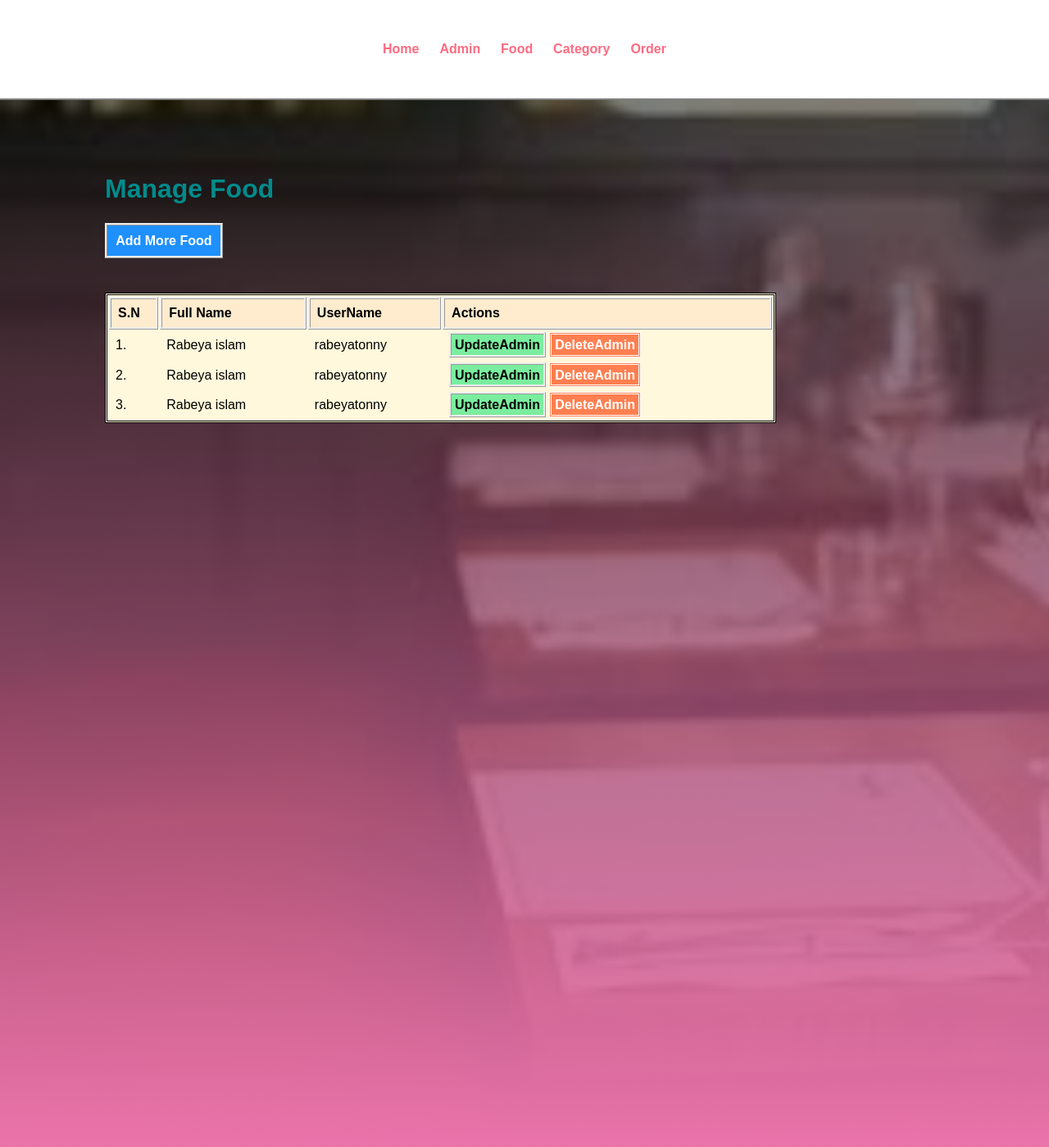
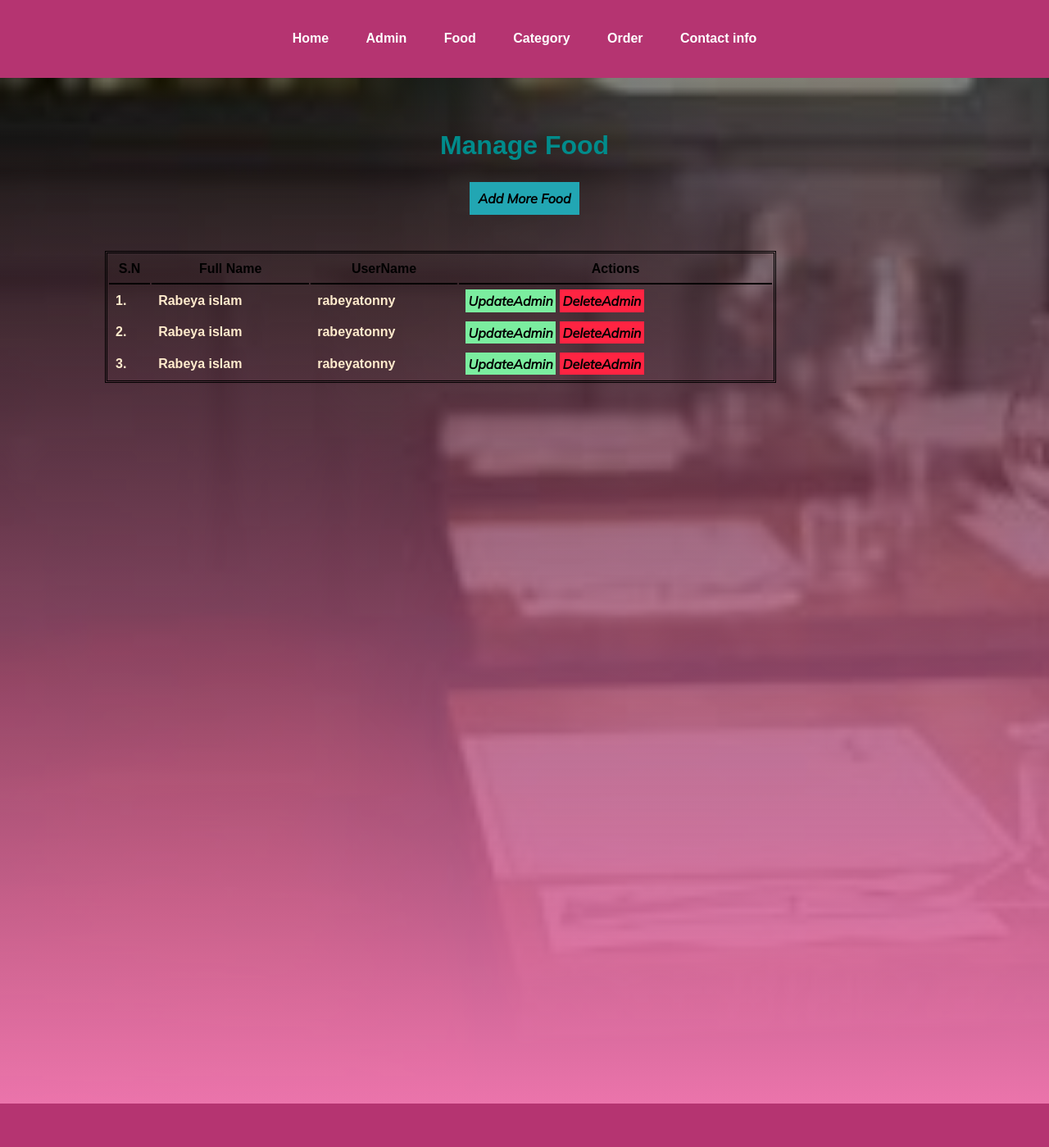
Before and after one commit to RabeyaIslam99/final_year_project, a PHP site: page /food_order/admin/manage_food.php in a window 1280 px wide. Shown: the whole page at 82% size. After the commit the page ends 1346 px from the top, so only its background shows below. Run offline with PHP 8.4, Linux system fonts and the light colour scheme.

Commit message:
some design updated

```diff
--- a/admin/index.php
+++ b/admin/index.php
@@ -39,4 +39,4 @@
 
 
 
- <?php include('partials/footer.php');?>
+ <?php //include('partials/footer.php');?>
--- a/admin/manage_admin.php
+++ b/admin/manage_admin.php
@@ -38,7 +38,7 @@
         </br></br>
       <!--Button to add Admin-->
 
-         <a href="add_admin.php" class="btn-primary"> Add more admin</a>
+         <a href="add_admin.php" id="add_more" class="btn-primary"> Add more admin</a>
       </br> </br> </br> </br>
 
 
--- a/admin/manage_category.php
+++ b/admin/manage_category.php
@@ -8,7 +8,7 @@
      </br> </br>
     <!--Button to add Admin-->
 
-    <a href="#" class="btn-primary"> Add more Category </a>
+    <a href="#" id="add_more" class="btn-primary"> Add more Category </a>
 </br> </br> </br> </br>
        <table class="tbl-full">
        <tr>
--- a/admin/manage_food.php
+++ b/admin/manage_food.php
@@ -7,7 +7,7 @@
      </br> </br>
     <!--Button to add Admin-->
 
-    <a href="#" class="btn-primary"> Add More Food </a>
+    <a href="#" id="add_more" class="btn-primary"> Add More Food </a>
 </br> </br> </br> </br>
        <table class="tbl-full">
        <tr>
--- a/admin/manage_order.php
+++ b/admin/manage_order.php
@@ -7,7 +7,7 @@
      </br> </br>
     <!--Button to add Admin-->
 
-    <a href="#" class="btn-primary"> Add More Order</a>
+    <a href="#" id="add_more" class="btn-primary"> Add More Order</a>
 </br> </br> </br> </br>
        <table class="tbl-full">
        <tr>
--- a/admin/partials/menu.php
+++ b/admin/partials/menu.php
@@ -5,6 +5,9 @@
 <html>
 <head>
 <title> Food Order website - Home page </title></head>
+<link rel="preconnect" href="https://fonts.googleapis.com">
+<link rel="preconnect" href="https://fonts.gstatic.com" crossorigin>
+<link href="https://fonts.googleapis.com/css2?family=Mulish:ital@1&display=swap" rel="stylesheet">
   <link rel="stylesheet" href="../css/admin.css">
 <body>
      <!--Menu section starts -->
@@ -15,7 +18,10 @@
          <li><a href="manage_admin.php">Admin</a></li>
          <li><a href="manage_food.php">Food</a></li>
          <li><a href="manage_category.php">Category</a></li>
+
          <li><a href="manage_order.php">Order</a></li>
+         <li><a href="">Contact info</a></li>
+
 
        </ul>
 
--- a/admin/update_password.php
+++ b/admin/update_password.php
@@ -45,7 +45,7 @@
 
                <td colspan="2">
                  <input type="hidden" name="id" value="<?php echo $id;?>">
-                 <input type="submit" name="submit" value="Change password" class="btn-secondary">
+                 <input type="submit" name="submit" value="Change password" class="btn-primary">
                </td>
 
            </tr>
@@ -116,4 +116,4 @@
 ?>
 
 
-<?php include('partials/footer.php');?>
+<?php //include('partials/footer.php');?>
--- a/css/admin.css
+++ b/css/admin.css
@@ -11,10 +11,12 @@
 }
 .wrapper{
 
-    padding:  4% ;
+    padding:  3% ;
     width: 80%;
     margin: 0 auto;
     color: darkcyan;
+    text-align: center;
+
 
 }
 
@@ -33,7 +35,7 @@
 .tbl-full{
     width: 80%;
     border: double;
-    background-color: cornsilk;
+
     margin: 0%;
 
 }
@@ -45,32 +47,46 @@
 }
 
 table tr th{
-    border-bottom: 1px solid black;
+    border-bottom: 2px  double black;
     padding: 1%;
-    text-align: left;
-    border: ridge;
-    background-color: blanchedalmond;
+    text-align: center;
+
 }
 table tr td{
     padding: 1%;
+    font-weight: bold;
+    color: blanchedalmond;
 
 
 }
 .btn-primary{
-    background-color: #1e90ff;
+    background-color:pink;
     padding: 1%;
-    color:white;
+    color:black;
     text-decoration: none;
     font-weight: bold;
-    border: ridge;
+    font-family: 'Mulish', sans-serif;
+
 
 
 
 
 }
+#add_more{
+    background-color:#22a6b3;
+    padding: 1%;
+    color:black;
+    text-decoration: none;
+    font-weight: bold;
+    font-family: 'Mulish', sans-serif;
+
+
+
+}
+
 .btn-primary:hover{
 
-    background-color: #487eb0;
+    background-color: #FF7777;
 }
 .btn-secondary{
     background-color: #7bed9f;
@@ -78,7 +94,8 @@ table tr td{
     color: black;
     text-decoration: none;
     font-weight: bold;
-    border: ridge;
+    font-family: 'Mulish', sans-serif;
+
 
 
 
@@ -95,12 +112,13 @@ table tr td{
 
 }
 .btn-danger{
-    background-color: #ff7f50;
+    background-color:  #FF2442;
     padding: 1%;
-    color: white;
+    color: black;
     text-decoration: none;
     font-weight: bold;
-    border: double;
+    font-family: 'Mulish', sans-serif;
+
 
 
 }
@@ -108,6 +126,7 @@ table tr td{
 
     background-color:#ff6348;
 }
+
 .success{
    color:green;
 
@@ -125,20 +144,24 @@ table tr td{
 
 /*Css for menu*/
 .menu{
-    border-bottom: 2px solid gray;
+
+    background:#B53471;
 }
 .menu ul{
     list-style-type: none;
+
 }
 .menu ul li{
     display: inline;
-    padding: 1%;
+    padding: 2%;
+
+
+
 }
 .menu ul li a{
     text-decoration: none;
     font-weight: bold;
-    color: #ff6b81;
-
+    color: white;
 
 
 }
@@ -152,7 +175,7 @@ table tr td{
 
 
     background-color: #dfe4ea;
-    padding: 3% 0;
+    padding: 2% 0;
     background: linear-gradient(rgba(0,0,0,0.5),#eb74ab),url(../images/bc.jpg);
     height: 150vh;
     background-size: cover;
```
